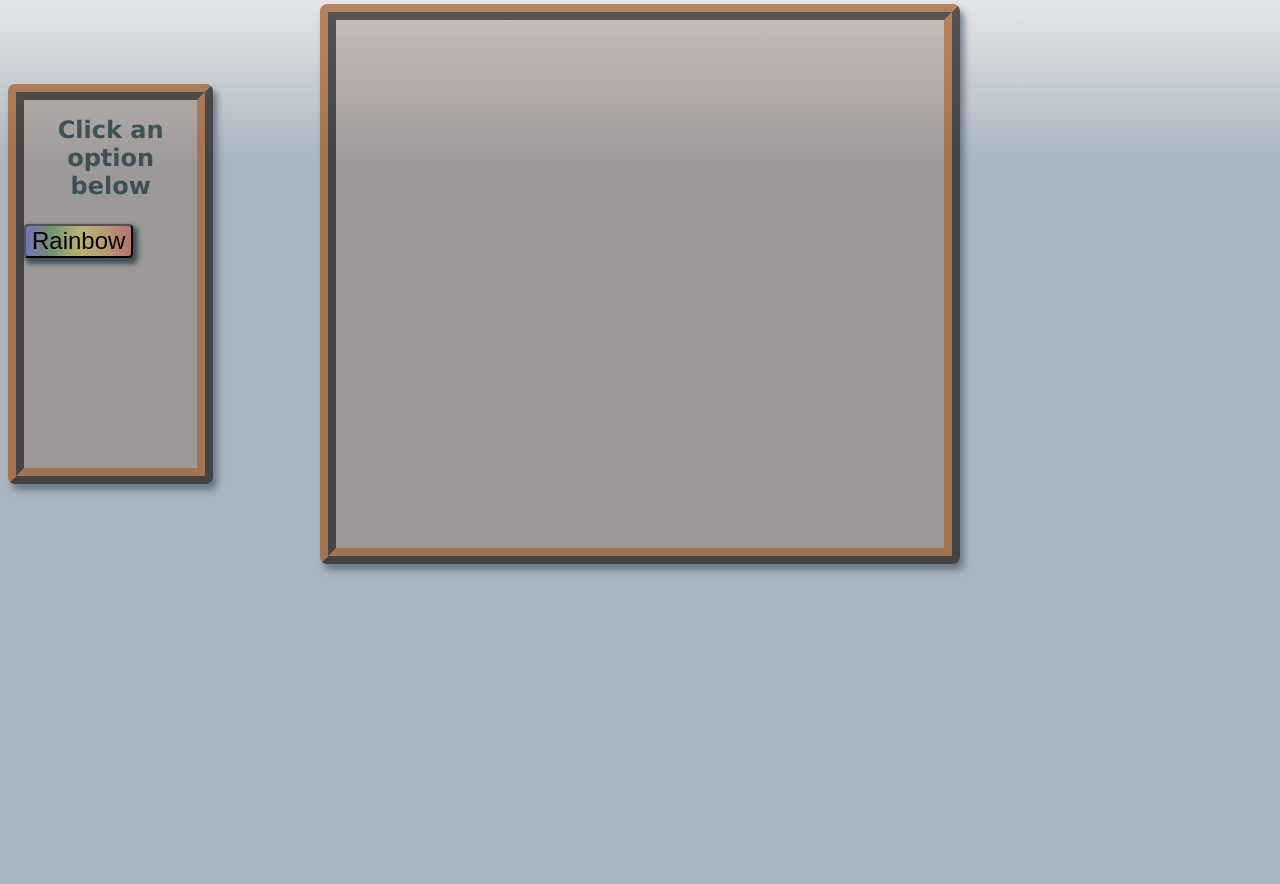
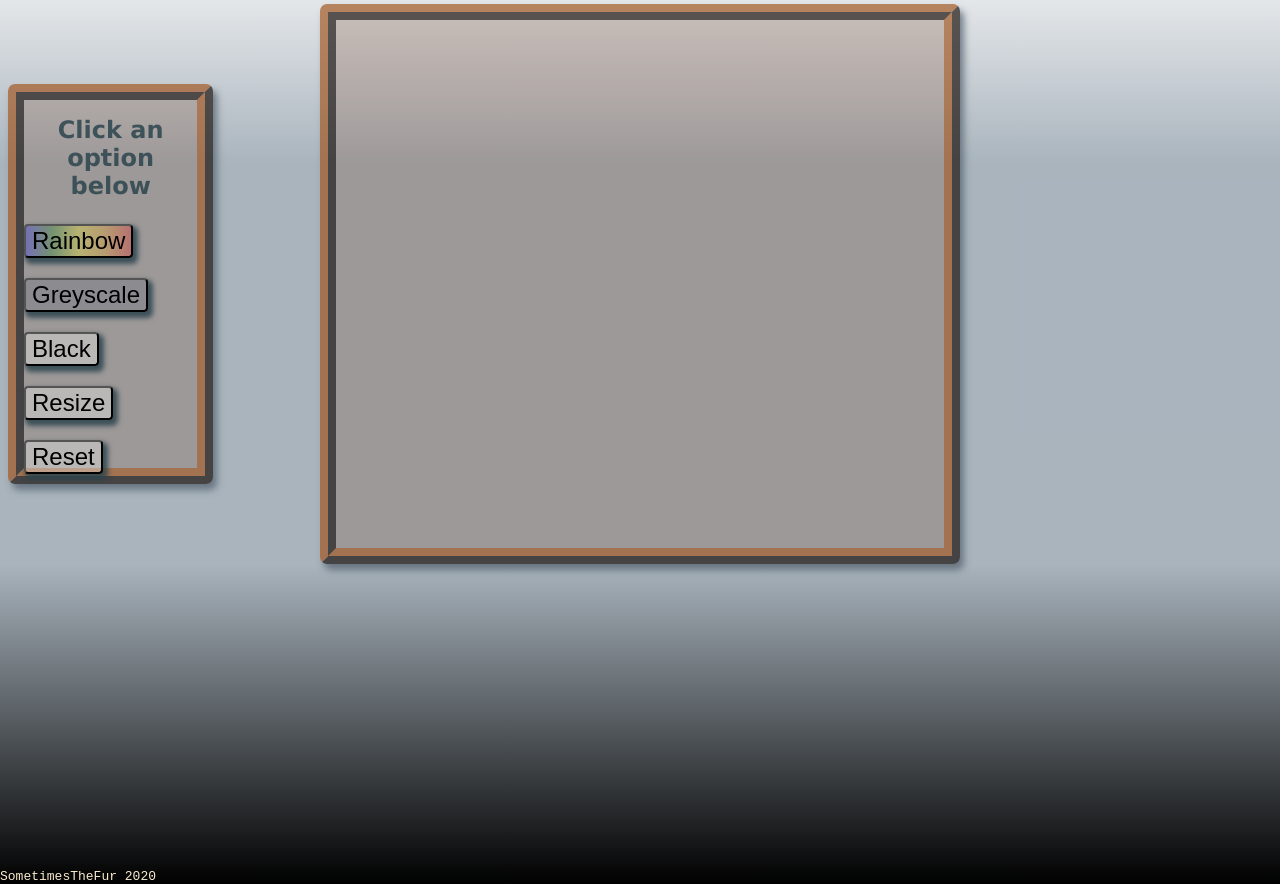
Before and after one commit to SometimesTheFur/etchASketch, a plain HTML site: page index.html in a window 1280 px wide. Shown: the part 76-960 px from the top of the page. Drawn offline with Linux system fonts and the light colour scheme.

Commit message:
Added all buttons. Still not aligning in div

```diff
--- a/etchASketch.js
+++ b/etchASketch.js
@@ -1,7 +1,6 @@
 const container = document.querySelector('#container');
     container.style.placeContent = 'center';
     container.classList.add('container');
-
 
     const div1 = document.createElement('div');
         div1.classList.add('div1');
@@ -23,6 +22,7 @@ const container = document.querySelector('#container');
             rulesTop.style.alignContent = 'center';
             rulesTop.style.justifyContent = 'center';
             rulesTop.textContent = "Click an option below"
+
         div2.appendChild(rulesTop);
 
         const btn1 = document.createElement('button');
@@ -32,7 +32,37 @@ const container = document.querySelector('#container');
 
         div2.appendChild(btn1);
 
+        const btn2 = document.createElement('button');
+        btn2.classList.add('btn');
+        btn2.style.marginTop = '20px';
+        btn2.style.background = 'rgba(90, 103, 116, 0.26)';
+        btn2.textContent = "Greyscale"
 
+        div2.appendChild(btn2);
+
+        const btn3 = document.createElement('button');
+        btn3.classList.add('btn');
+        btn3.style.marginTop = '20px';
+        btn3.style.background = 'rgba(238, 238, 238, .35)';
+        btn3.textContent = "Black"
+
+        div2.appendChild(btn3);
+
+        const btn4 = document.createElement('button');
+        btn4.classList.add('btn');
+        btn4.style.marginTop = '20px';
+        btn4.style.background = 'rgba(238, 238, 238, .35)';
+        btn4.textContent = "Resize"
+
+        div2.appendChild(btn4);
+
+        const btn5 = document.createElement('button');
+        btn5.classList.add('btn');
+        btn5.style.marginTop = '20px';
+        btn5.style.background = 'rgba(238, 238, 238, .35)';
+        btn5.textContent = "Reset"
+
+        div2.appendChild(btn5);
 
     container.appendChild(div2);
 
@@ -40,3 +70,11 @@ const container = document.querySelector('#container');
         div3.classList.add('div3');
 
     container.appendChild(div3);
+
+    const div4 = document.createElement('div');
+        div4.classList.add('div4');
+        div4.style.alignContent = 'left';
+        div4.style.justifyContent = 'left'
+        div4.textContent = "SometimesTheFur 2020"
+
+    container.appendChild(div4);
--- a/styles.css
+++ b/styles.css
@@ -5,6 +5,7 @@ html, body {
     color: #222;
     font-family: 'Segoe UI', Tahoma, Geneva, Verdana, sans-serif;
 }
+
 #container {
     display: grid;
     grid-template-columns: repeat(12, 1fr);
@@ -12,7 +13,7 @@ html, body {
 }
 
 .div1 {
-    background-image: linear-gradient(rgb(255, 254, 254), rgba(255, 255, 255, 0));
+    background-image: linear-gradient(rgb(255, 254, 254), rgba(238, 238, 238, 0));
     grid-row: 1/4;
     grid-column: 1/13;
     margin: 0;
@@ -24,8 +25,6 @@ html, body {
     margin-top: .5rem;
     color: rgba(43, 67, 92, 0.76);
     /*text-shadow: 0px 0px 10px rgba(255, 0, 85, 0.411);*/
-
-
 }
 
 .div2 {
@@ -36,8 +35,8 @@ html, body {
     border: 1rem ridge rgba(83, 43, 12, 0.562);
     border-radius: 7px;
     box-shadow: 4px 6px 7px rgba(90, 103, 116, 0.801);
+}
 
-}
 .rulesTop {
     text-align: center;
     font-size: 1.5rem;
@@ -67,5 +66,15 @@ html, body {
     border: 1rem ridge rgba(83, 43, 12, 0.562);
     border-radius: 7px;
     box-shadow: 4px 6px 7px rgba(90, 103, 116, 0.801);
+}
 
+.div4 {
+    background-image: linear-gradient(rgba(0, 0, 0, 0), rgb(0, 0, 0));
+    grid-row: 9/13;
+    grid-column: 1/13;
+    margin-bottom: 0;
+    font-family: monospace;
+    color: rgb(250, 235, 207);
+    justify-content: left;
+    align-content: flex-end;
 }
```
